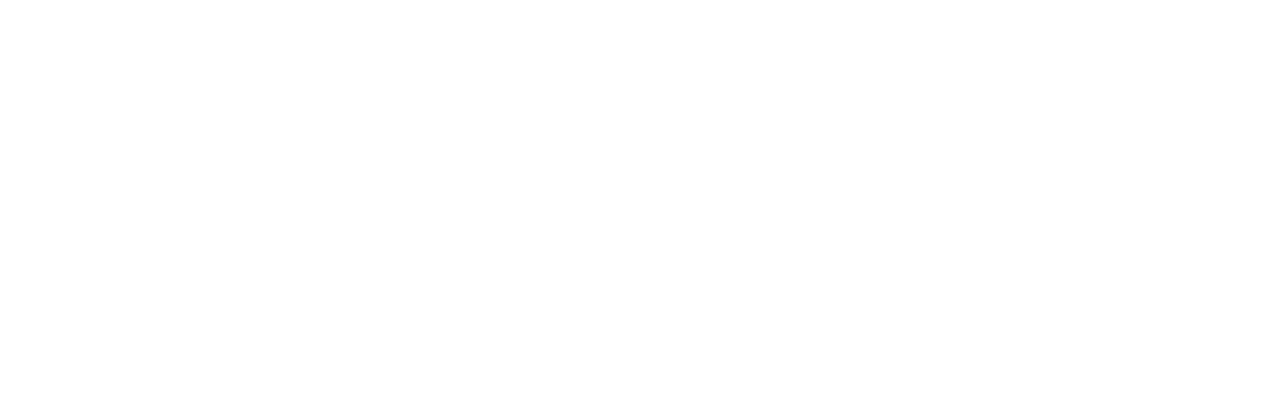
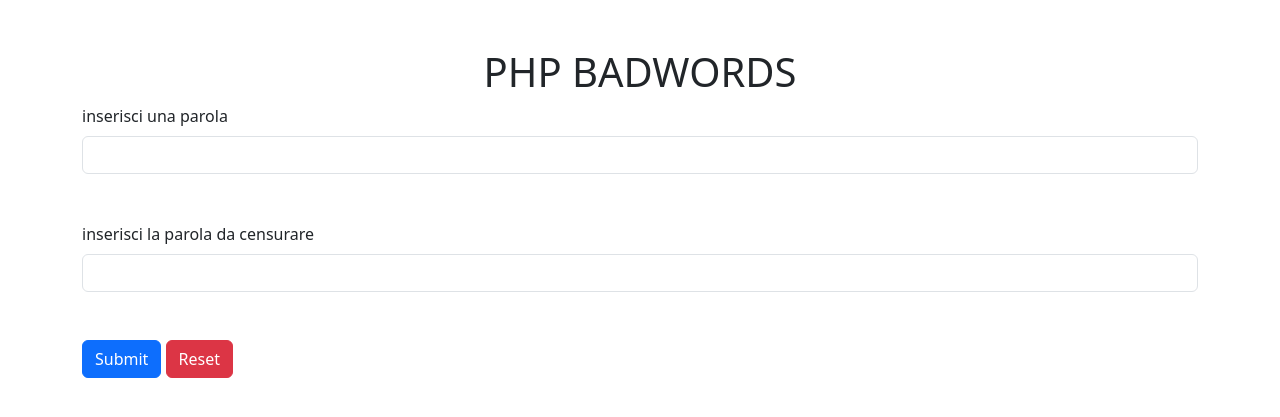
Before and after one commit to Beniamino-Soccio/php-badwords, a PHP site: page / in a window 1280 px wide. Before the commit the part shown is empty. Shown: the top 417 px of the page. Run offline with PHP 8.4, Linux system fonts and the light colour scheme.

Commit message:
added form

```diff
--- a/index.php
+++ b/index.php
@@ -14,6 +14,26 @@
 
 </head>
 <body>
+    <div class="container">
+        <h1 class="text-center mt-5">PHP BADWORDS</h1>
+        <div class="row">
+            <div class="col">
+                <form action="">
+                    <div>
+                  <label for="exampleFormControlInput1" class="form-label">inserisci una parola</label>
+                  <input type="text" class="form-control" id="user-word">
+                </div>
+                <div class="my-5">
+                  <label for="exampleFormControlInput1" class="form-label">inserisci la parola da censurare</label>
+                  <input type="text" class="form-control" id="user-censored">
+                </div>
+                <button type="submit" class="btn btn-primary">Submit</button>
+                <button type="reset" class="btn btn-danger">Reset</button>
+                </form>
 
+
+            </div>
+        </div>
+    </div>
 </body>
 </html>
```
